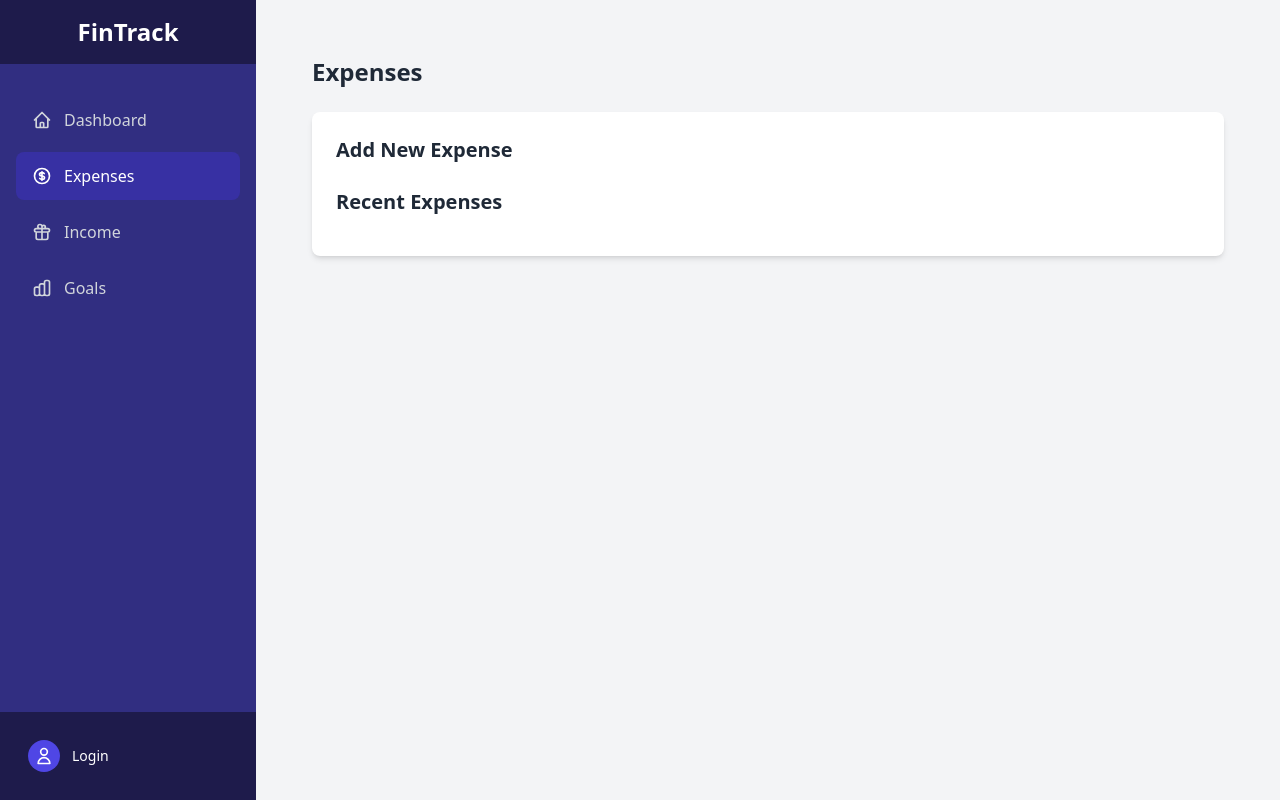
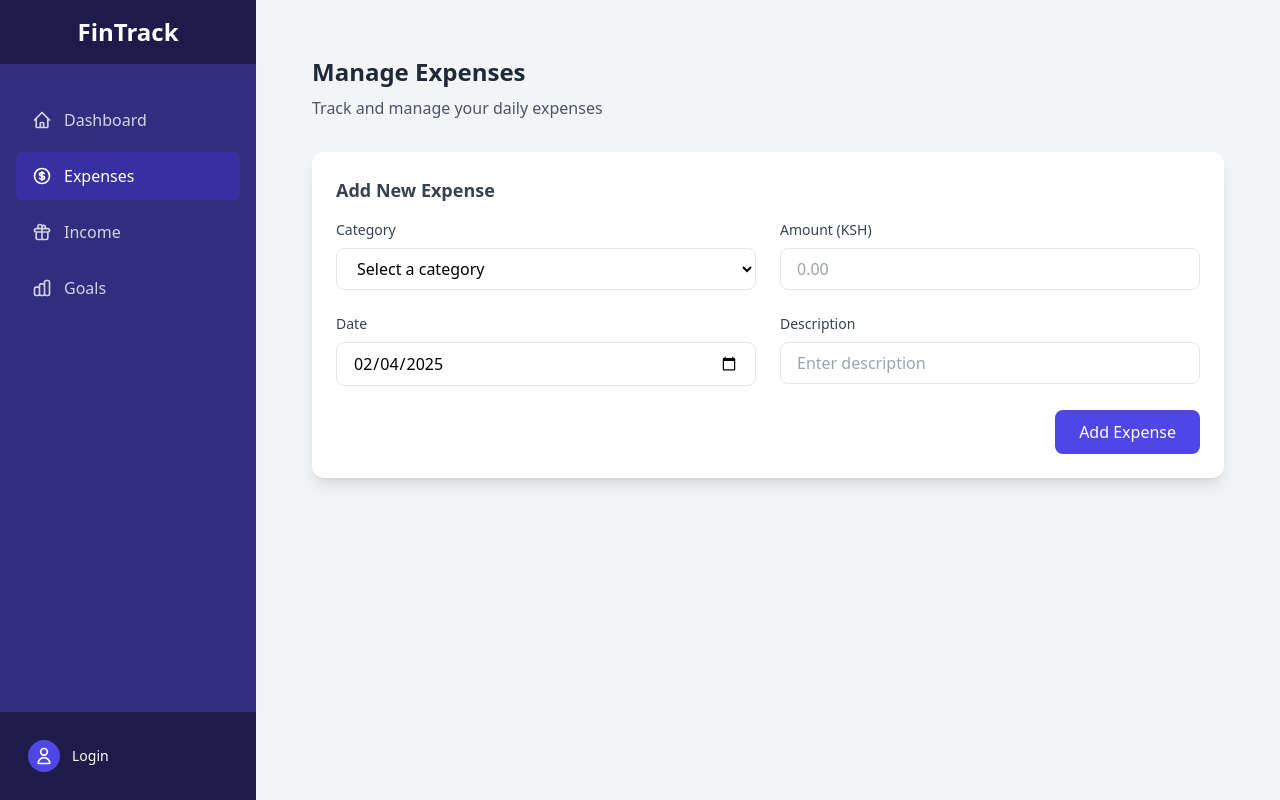
Before and after one commit to Maalim98/financial-tracker, a React (Vite) app: page /expenses in a window 1280 px wide. Built offline with nearby package versions, Linux system fonts and the light colour scheme.

Commit message:
add expense form component

```diff
--- a/src/components/charts/SavingsTrend.jsx
+++ b/src/components/charts/SavingsTrend.jsx
@@ -9,6 +9,7 @@ import {
   Tooltip,
   Legend
 } from 'chart.js';
+import { formatCurrency } from '../../utils/formatCurrency';
 
 ChartJS.register(
   CategoryScale,
@@ -26,7 +27,7 @@ function SavingsTrend() {
     datasets: [
       {
         label: 'Savings',
-        data: [1200, 1350, 1250, 1500, 1750, 2000],
+        data: [12000, 13500, 12500, 15000, 17500, 20000],
         borderColor: 'rgb(99, 102, 241)',
         backgroundColor: 'rgba(99, 102, 241, 0.1)',
         tension: 0.4,
@@ -34,7 +35,7 @@ function SavingsTrend() {
       },
       {
         label: 'Target',
-        data: [1000, 1200, 1400, 1600, 1800, 2000],
+        data: [10000, 12000, 14000, 16000, 18000, 20000],
         borderColor: 'rgb(249, 115, 22)',
         backgroundColor: 'rgba(249, 115, 22, 0.1)',
         borderDash: [5, 5],
@@ -67,7 +68,7 @@ function SavingsTrend() {
         },
         ticks: {
           color: 'rgb(156, 163, 175)',
-          callback: (value) => `$${value}`
+          callback: (value) => formatCurrency(value)
         }
       },
       x: {
@@ -92,11 +93,15 @@ function SavingsTrend() {
       <div className="mt-4 grid grid-cols-2 gap-4">
         <div className="bg-indigo-50 dark:bg-indigo-900/30 p-4 rounded-lg">
           <p className="text-sm text-gray-600 dark:text-gray-400">Current Savings</p>
-          <p className="text-xl font-bold text-indigo-600 dark:text-indigo-400">$2,000</p>
+          <p className="text-xl font-bold text-indigo-600 dark:text-indigo-400">
+            {formatCurrency(20000)}
+          </p>
         </div>
         <div className="bg-orange-50 dark:bg-orange-900/30 p-4 rounded-lg">
           <p className="text-sm text-gray-600 dark:text-gray-400">Target Savings</p>
-          <p className="text-xl font-bold text-orange-600 dark:text-orange-400">$2,000</p>
+          <p className="text-xl font-bold text-orange-600 dark:text-orange-400">
+            {formatCurrency(20000)}
+          </p>
         </div>
       </div>
     </div>
--- /dev/null
+++ b/src/components/forms/ExpenseForm.jsx
@@ -0,0 +1,124 @@
+import { useState } from 'react';
+import { formatCurrency } from '../../utils/formatCurrency';
+
+function ExpenseForm() {
+  const [formData, setFormData] = useState({
+    category: '',
+    amount: '',
+    date: new Date().toISOString().split('T')[0],
+    description: ''
+  });
+
+  const categories = [
+    { id: 'food', label: 'Food & Dining', icon: '🍽️' },
+    { id: 'transport', label: 'Transportation', icon: '🚗' },
+    { id: 'utilities', label: 'Utilities', icon: '⚡' },
+    { id: 'rent', label: 'Rent', icon: '🏠' },
+    { id: 'shopping', label: 'Shopping', icon: '🛍️' },
+    { id: 'entertainment', label: 'Entertainment', icon: '🎬' },
+    { id: 'health', label: 'Healthcare', icon: '🏥' },
+    { id: 'other', label: 'Other', icon: '📌' },
+  ];
+
+  const handleChange = (e) => {
+    const { name, value } = e.target;
+    setFormData(prev => ({
+      ...prev,
+      [name]: value
+    }));
+  };
+
+  const handleSubmit = (e) => {
+    e.preventDefault();
+    console.log('Form submitted:', formData);
+    // Will handle actual submission later
+    setFormData({
+      category: '',
+      amount: '',
+      date: new Date().toISOString().split('T')[0],
+      description: ''
+    });
+  };
+
+  return (
+    <form onSubmit={handleSubmit} className="space-y-6">
+      <div className="grid grid-cols-1 md:grid-cols-2 gap-6">
+        <div>
+          <label className="block text-sm font-medium text-gray-700 dark:text-gray-300 mb-2">
+            Category
+          </label>
+          <select
+            name="category"
+            value={formData.category}
+            onChange={handleChange}
+            className="w-full px-4 py-2 rounded-lg border bg-white dark:bg-gray-700 dark:border-gray-600 dark:text-white focus:ring-2 focus:ring-indigo-500 dark:focus:ring-indigo-400"
+            required
+          >
+            <option value="">Select a category</option>
+            {categories.map(category => (
+              <option key={category.id} value={category.id}>
+                {category.icon} {category.label}
+              </option>
+            ))}
+          </select>
+        </div>
+
+        <div>
+          <label className="block text-sm font-medium text-gray-700 dark:text-gray-300 mb-2">
+            Amount (KSH)
+          </label>
+          <input
+            type="number"
+            name="amount"
+            value={formData.amount}
+            onChange={handleChange}
+            placeholder="0.00"
+            className="w-full px-4 py-2 rounded-lg border bg-white dark:bg-gray-700 dark:border-gray-600 dark:text-white focus:ring-2 focus:ring-indigo-500 dark:focus:ring-indigo-400"
+            required
+            min="0"
+            step="0.01"
+          />
+        </div>
+
+        <div>
+          <label className="block text-sm font-medium text-gray-700 dark:text-gray-300 mb-2">
+            Date
+          </label>
+          <input
+            type="date"
+            name="date"
+            value={formData.date}
+            onChange={handleChange}
+            className="w-full px-4 py-2 rounded-lg border bg-white dark:bg-gray-700 dark:border-gray-600 dark:text-white focus:ring-2 focus:ring-indigo-500 dark:focus:ring-indigo-400"
+            required
+          />
+        </div>
+
+        <div>
+          <label className="block text-sm font-medium text-gray-700 dark:text-gray-300 mb-2">
+            Description
+          </label>
+          <input
+            type="text"
+            name="description"
+            value={formData.description}
+            onChange={handleChange}
+            placeholder="Enter description"
+            className="w-full px-4 py-2 rounded-lg border bg-white dark:bg-gray-700 dark:border-gray-600 dark:text-white focus:ring-2 focus:ring-indigo-500 dark:focus:ring-indigo-400"
+          />
+        </div>
+      </div>
+
+      <div className="flex justify-end">
+        <button
+          type="submit"
+          className="px-6 py-2.5 bg-indigo-600 text-white rounded-lg hover:bg-indigo-700 focus:outline-none focus:ring-2 focus:ring-offset-2 focus:ring-indigo-500 transform transition-all duration-200 hover:scale-[1.02]"
+        >
+          Add Expense
+        </button>
+      </div>
+    </form>
+  );
+}
+
+export default ExpenseForm;
--- a/src/pages/Dashboard.jsx
+++ b/src/pages/Dashboard.jsx
@@ -1,5 +1,6 @@
 import SpendingOverview from '../components/charts/SpendingOverview';
 import SavingsTrend from '../components/charts/SavingsTrend';
+import { formatCurrency } from '../utils/formatCurrency';
 
 function Dashboard() {
   return (
@@ -21,7 +22,7 @@ function Dashboard() {
               </svg>
             </div>
           </div>
-          <p className="text-3xl font-bold text-white mb-1">$5,240.00</p>
+          <p className="text-3xl font-bold text-white mb-1">{formatCurrency(52400)}</p>
           <p className="text-white/80 text-sm">+2.5% from last month</p>
         </div>
 
@@ -34,7 +35,7 @@ function Dashboard() {
               </svg>
             </div>
           </div>
-          <p className="text-3xl font-bold text-white mb-1">$3,500.00</p>
+          <p className="text-3xl font-bold text-white mb-1">{formatCurrency(35000)}</p>
           <p className="text-white/80 text-sm">Last updated today</p>
         </div>
 
@@ -47,7 +48,7 @@ function Dashboard() {
               </svg>
             </div>
           </div>
-          <p className="text-3xl font-bold text-white mb-1">$2,260.00</p>
+          <p className="text-3xl font-bold text-white mb-1">{formatCurrency(22600)}</p>
           <p className="text-white/80 text-sm">64.5% of income</p>
         </div>
       </div>
@@ -68,9 +69,9 @@ function Dashboard() {
         </div>
         <div className="space-y-4">
           {[
-            { type: 'expense', category: 'Groceries', amount: -120.50, date: '2024-03-15', icon: '🛒' },
-            { type: 'income', category: 'Salary', amount: 3500.00, date: '2024-03-01', icon: '💰' },
-            { type: 'expense', category: 'Utilities', amount: -85.00, date: '2024-03-10', icon: '⚡' },
+            { type: 'expense', category: 'Groceries', amount: -1205, date: '2024-03-15', icon: '🛒' },
+            { type: 'income', category: 'Salary', amount: 35000, date: '2024-03-01', icon: '💰' },
+            { type: 'expense', category: 'Utilities', amount: -850, date: '2024-03-10', icon: '⚡' },
           ].map((transaction, index) => (
             <div
               key={index}
@@ -88,7 +89,7 @@ function Dashboard() {
                   ? 'text-green-600 dark:text-green-400'
                   : 'text-red-600 dark:text-red-400'
               }`}>
-                {transaction.type === 'income' ? '+' : '-'}${Math.abs(transaction.amount).toFixed(2)}
+                {transaction.type === 'income' ? '+' : '-'}{formatCurrency(Math.abs(transaction.amount))}
               </p>
             </div>
           ))}
--- a/src/pages/Expenses.jsx
+++ b/src/pages/Expenses.jsx
@@ -1,17 +1,21 @@
+import ExpenseForm from '../components/forms/ExpenseForm';
+
 function Expenses() {
   return (
     <div className="p-6">
-      <h1 className="text-2xl font-bold text-gray-800 dark:text-gray-200 mb-6">Expenses</h1>
-      <div className="bg-white dark:bg-gray-800 rounded-lg shadow-md p-6">
-        <div className="mb-6">
-          <h2 className="text-xl font-bold text-gray-800 dark:text-gray-200 mb-4">Add New Expense</h2>
-          {/* Add expense form will go here */}
-        </div>
-        <div>
-          <h2 className="text-xl font-bold text-gray-800 dark:text-gray-200 mb-4">Recent Expenses</h2>
-          {/* Expenses list will go here */}
-        </div>
+      <div className="mb-8">
+        <h1 className="text-2xl font-bold text-gray-800 dark:text-white mb-2">Manage Expenses</h1>
+        <p className="text-gray-600 dark:text-gray-400">Track and manage your daily expenses</p>
       </div>
+
+      <div className="bg-white dark:bg-gray-800 rounded-xl shadow-lg p-6 mb-6">
+        <h2 className="text-lg font-semibold text-gray-700 dark:text-gray-200 mb-4">
+          Add New Expense
+        </h2>
+        <ExpenseForm />
+      </div>
+
+      {/* Expense list will be added later */}
     </div>
   );
 }
--- /dev/null
+++ b/src/utils/formatCurrency.js
@@ -0,0 +1,8 @@
+export const formatCurrency = (amount) => {
+  return new Intl.NumberFormat('en-KE', {
+    style: 'currency',
+    currency: 'KES',
+    minimumFractionDigits: 0,
+    maximumFractionDigits: 0,
+  }).format(amount);
+};
```
